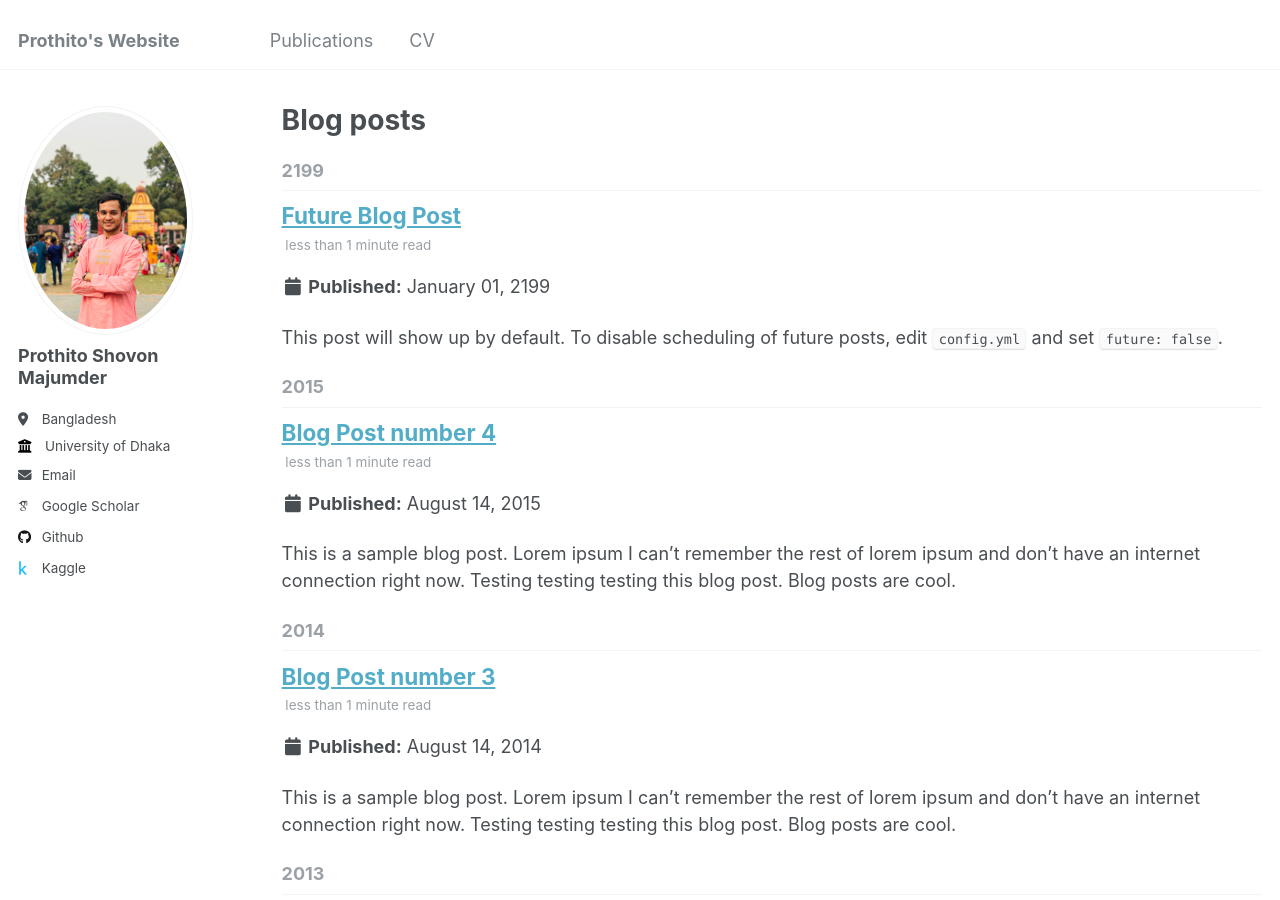
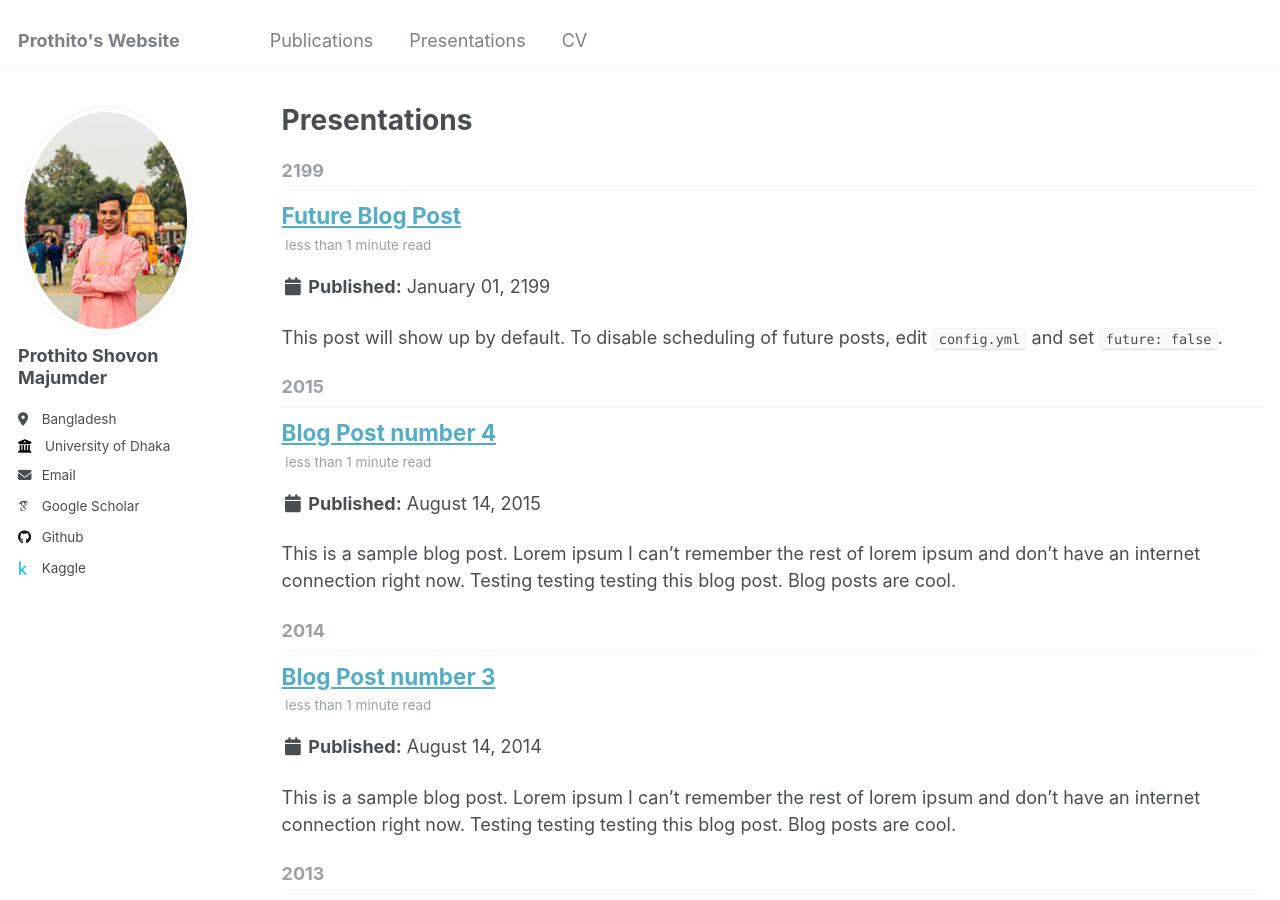
Before and after one commit to prothitoshovon/prothitoshovon.github.io, a Jekyll site: the page built from _pages/year-archive.html, in a window 1280 px wide and 900 px high. Built offline with Jekyll 4.4.1, drawn with Linux system fonts in a browser that asks for light colours; some web fonts are replaced.

Commit message:
time for adding presentations

```diff
--- a/_data/navigation.yml
+++ b/_data/navigation.yml
@@ -17,8 +17,8 @@ main:
  # - title: "Portfolio"
  #   url: /portfolio/
 
- # - title: "Blog Posts"
- #   url: /year-archive/
+  - title: "Presentations"
+    url: /presentations/
 
   - title: "CV"
     url: https://drive.google.com/file/d/1wfqZclFO-AZ4aKOPa-WJcyLHFbeGNjKx/view?usp=sharing
--- a/_pages/year-archive.html
+++ b/_pages/year-archive.html
@@ -1,7 +1,7 @@
 ---
 layout: archive
-permalink: /year-archive/
-title: "Blog posts"
+permalink: /presentations/
+title: "Presentations"
 author_profile: true
 redirect_from:
   - /wordpress/blog-posts/
```
